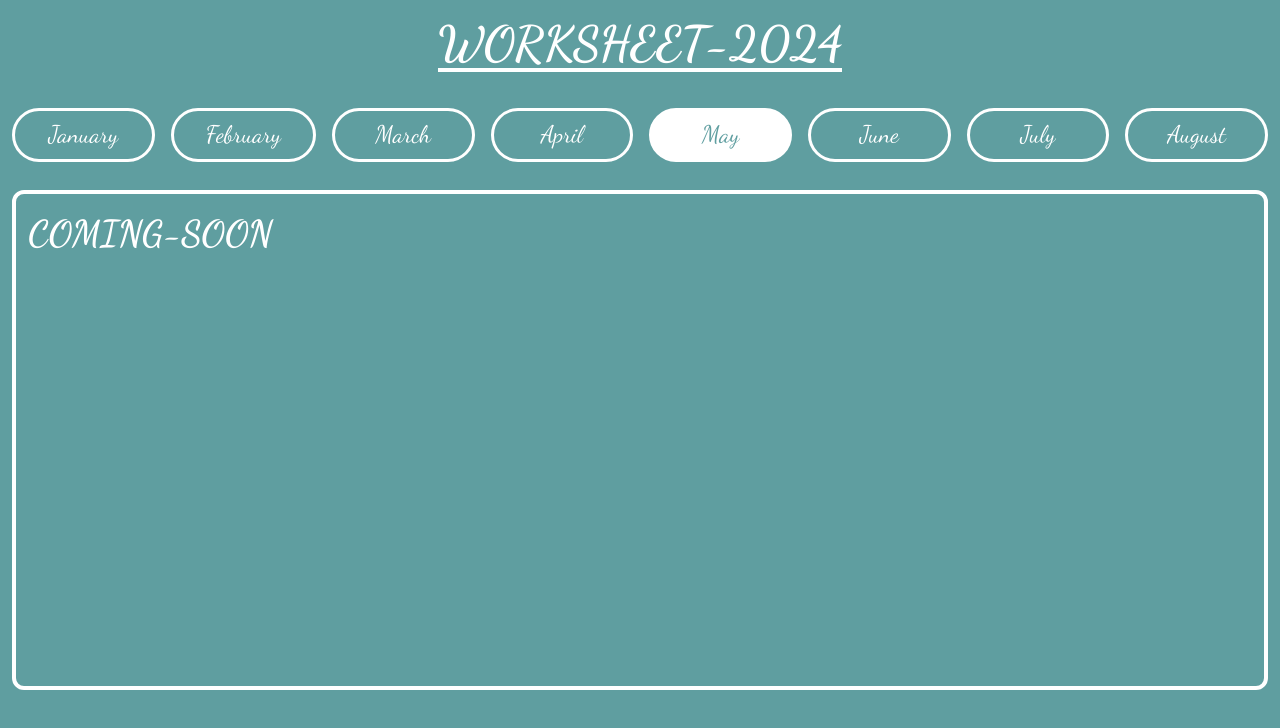
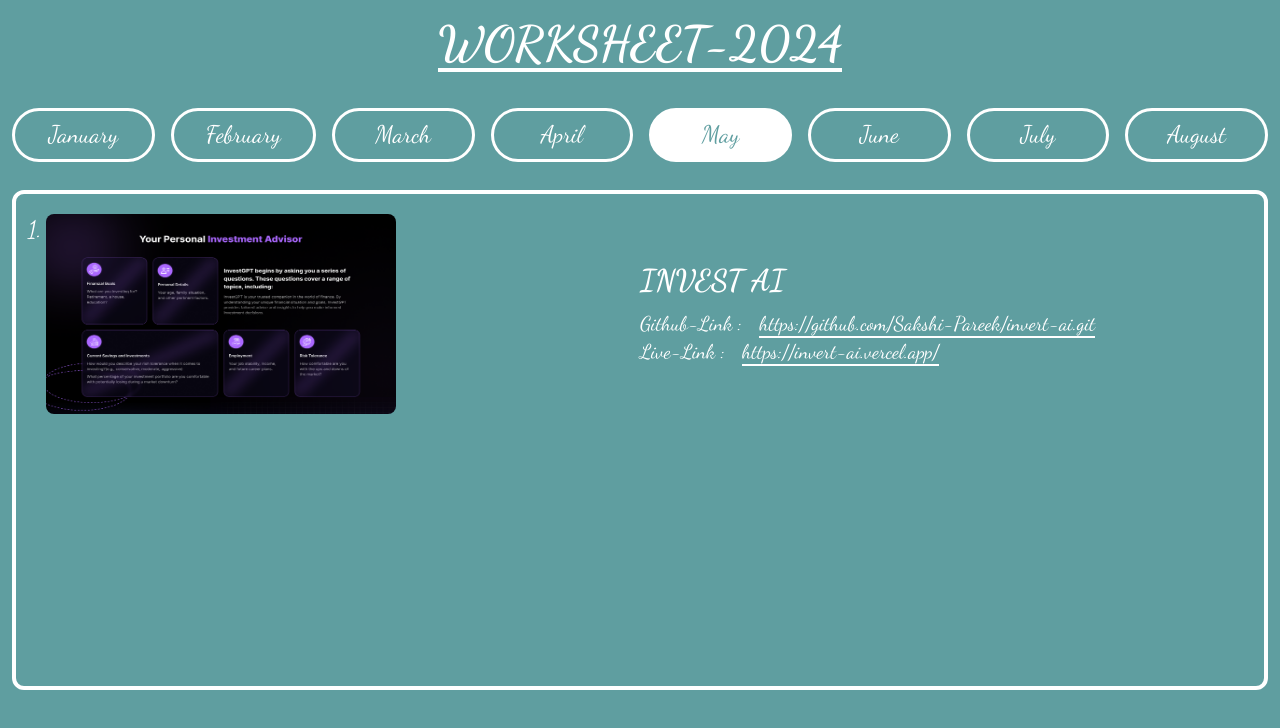
Before and after one commit to Sakshi-Pareek/worksheet, a React (Create React App) app: page / in a window 1280 px wide. Both pictures are taken after a click on the button "May". Shown: the top 728 px of the page. Built offline with nearby package versions, Linux system fonts and the light colour scheme.

Commit message:
invest ai

```diff
--- a/src/components/Worksheet.jsx
+++ b/src/components/Worksheet.jsx
@@ -22,6 +22,7 @@
 import emailjsvalidation from "../assets/images/png/validwithemailjs.png";
 import kavaup from "../assets/images/png/KAVAUP.png";
 import kavaproject from "../assets/images/png/kavaproject.png";
+import invert from "../assets/images/png/invert_ai.png";
 
 const Worksheet = () => {
   const [tab, settab] = useState("tab1");
@@ -1076,7 +1077,47 @@
               )}
               {tab === "tab5" && (
                 <div className="px-3 py-5 flex flex-col gap-7 border-white h-[500px] overflow-y-scroll border-4 rounded-xl">
-                  <p className="text-white text-4xl font-bold">COMING-SOON</p>
+                  <div className="flex flex-wrap gap-4 md:justify-between justify-center items-center flex-row">
+                    <div className="md:w-[45%]">
+                      <div className="flex">
+                        <p className="text-white pe-1 text-2xl pb-3">1.</p>
+                        <img
+                          src={invert}
+                          alt="1"
+                          className="w-full max-h-[200px] h-full md:max-w-[350px] max-w-[290px] rounded-lg"
+                        />
+                      </div>
+                    </div>
+                    <div className="md:w-[50%]">
+                      <p className="text-white font-bold pb-3 text-3xl">
+                       INVEST AI
+                      </p>
+                      <div>
+                        <p className="text-white text-xl">
+                          Github-Link :{" "}
+                          <span className="ms-3 border-b-2 border-white hover:text-blue-700 duration-500">
+                            <a
+                              href="https://github.com/Sakshi-Pareek/invert-ai.git"
+                              target="blank"
+                            >
+                              https://github.com/Sakshi-Pareek/invert-ai.git
+                            </a>
+                          </span>
+                        </p>
+                        <p className="text-white text-xl">
+                          Live-Link :{" "}
+                          <span className="ms-3 border-b-2 border-white hover:text-blue-700 duration-500">
+                            <a
+                              href="https://invert-ai.vercel.app/"
+                              target="blank"
+                            >
+                              https://invert-ai.vercel.app/
+                            </a>
+                          </span>
+                        </p>
+                      </div>
+                    </div>
+                  </div>
                 </div>
               )}
               {tab === "tab6" && (
```
Also changed, not shown: src/assets/images/png/invert_ai.png (added).
